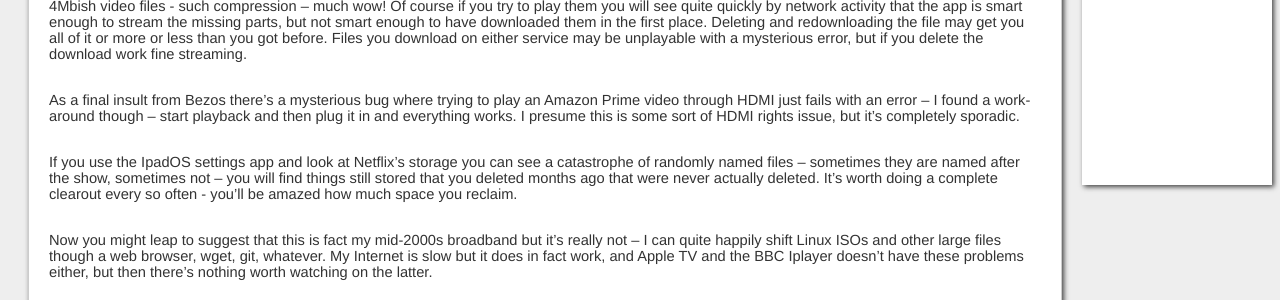
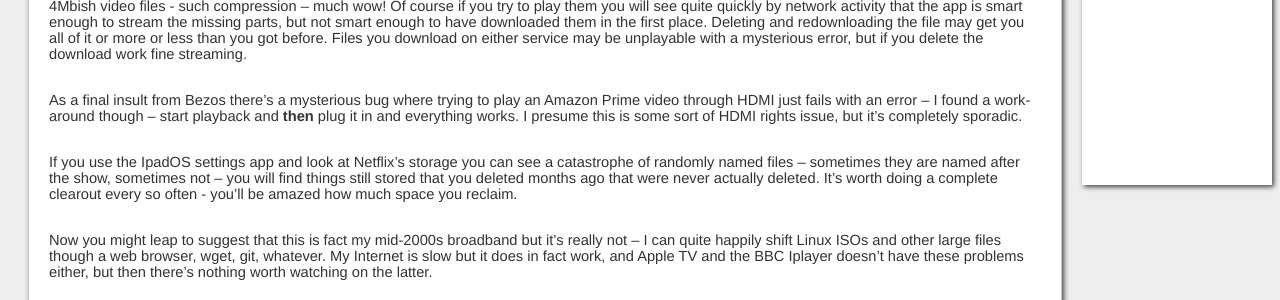
Before and after one commit to owainkenwayucl/owainkenwayucl.github.io, a Jekyll site: the page built from _posts/2020-09-04-DownloadingIsHard.md, in a window 1280 px wide. Shown: the part 818-1118 px from the top of the page. Built offline with Jekyll 4.4.1, drawn with Linux system fonts in a browser that asks for light colours.

Commit message:
Emphasis.

```diff
--- a/_posts/2020-09-04-DownloadingIsHard.md
+++ b/_posts/2020-09-04-DownloadingIsHard.md
@@ -19,7 +19,7 @@
 
 Files get truncated and marked as complete.  Files get stuck.  The progress spinny thing gets stuck (restarting the app fixes it).  Netflix have a bullshit limit on how many times or how long a video file may be downloaded for and guess what, partial downloads fuck with this.  The only way to get either to reliably download is sit with the app open and wait for the file to download.  On Amazon Prime Video you can see the file size - the number of 0Kb or 4Mbish video files - such compression – much wow!  Of course if you try to play them you will see quite quickly by network activity that the app is smart enough to stream the missing parts, but not smart enough to have downloaded them in the first place.  Deleting and redownloading the file may get you all of it or more or less than you got before.  Files you download on either service may be unplayable with a mysterious error, but if you delete the download work fine streaming.
 
-As a final insult from Bezos there’s a mysterious bug where trying to play an Amazon Prime video through HDMI just fails with an error – I found a work-around though – start playback and then plug it in and everything works.  I presume this is some sort of HDMI rights issue, but it’s completely sporadic.
+As a final insult from Bezos there’s a mysterious bug where trying to play an Amazon Prime video through HDMI just fails with an error – I found a work-around though – start playback and **then** plug it in and everything works.  I presume this is some sort of HDMI rights issue, but it’s completely sporadic.
 
 If you use the IpadOS settings app and look at Netflix’s storage you can see a catastrophe of randomly named files – sometimes they are named after the show, sometimes not – you will find things still stored that you deleted months ago that were never actually deleted. It's worth doing a complete clearout every so often - you'll be amazed how much space you reclaim.
 
```
